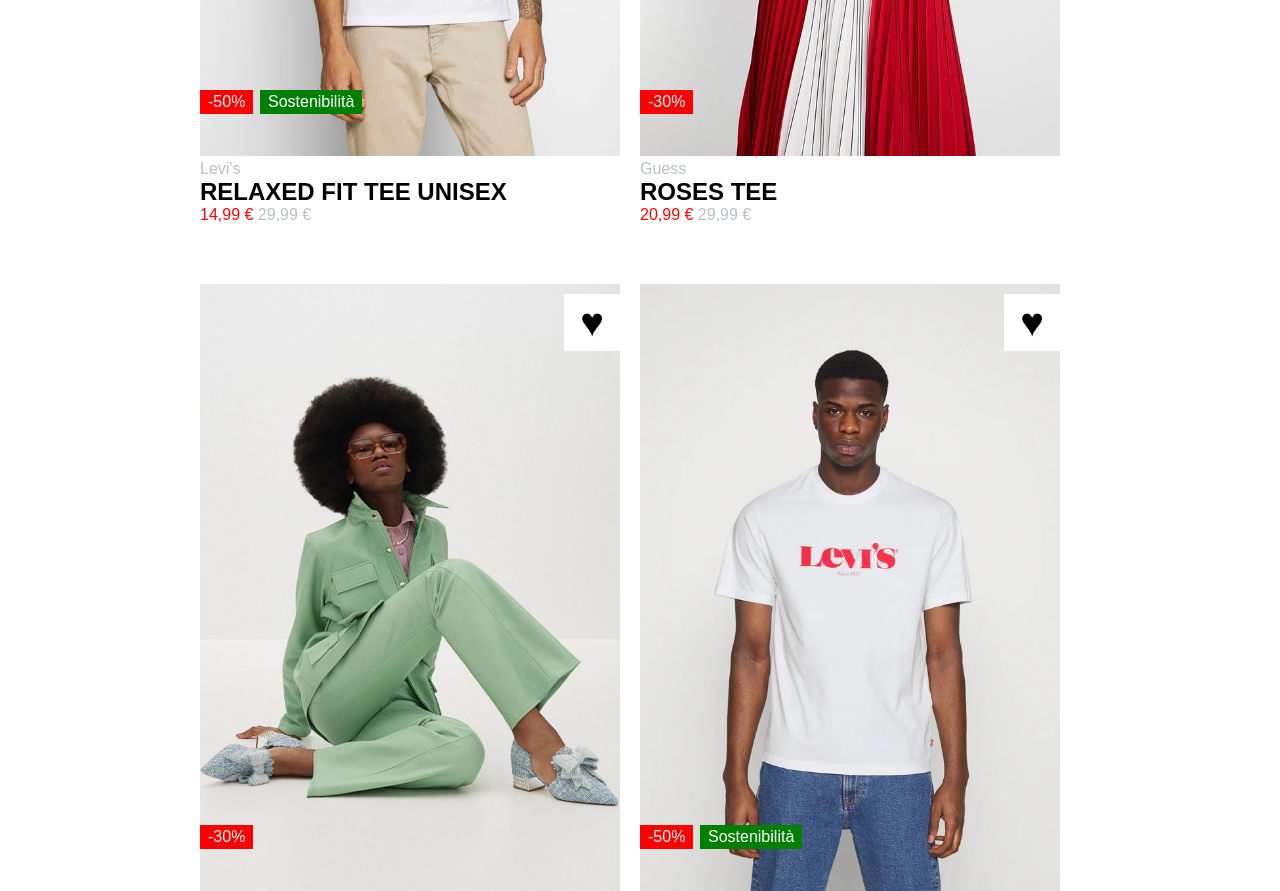
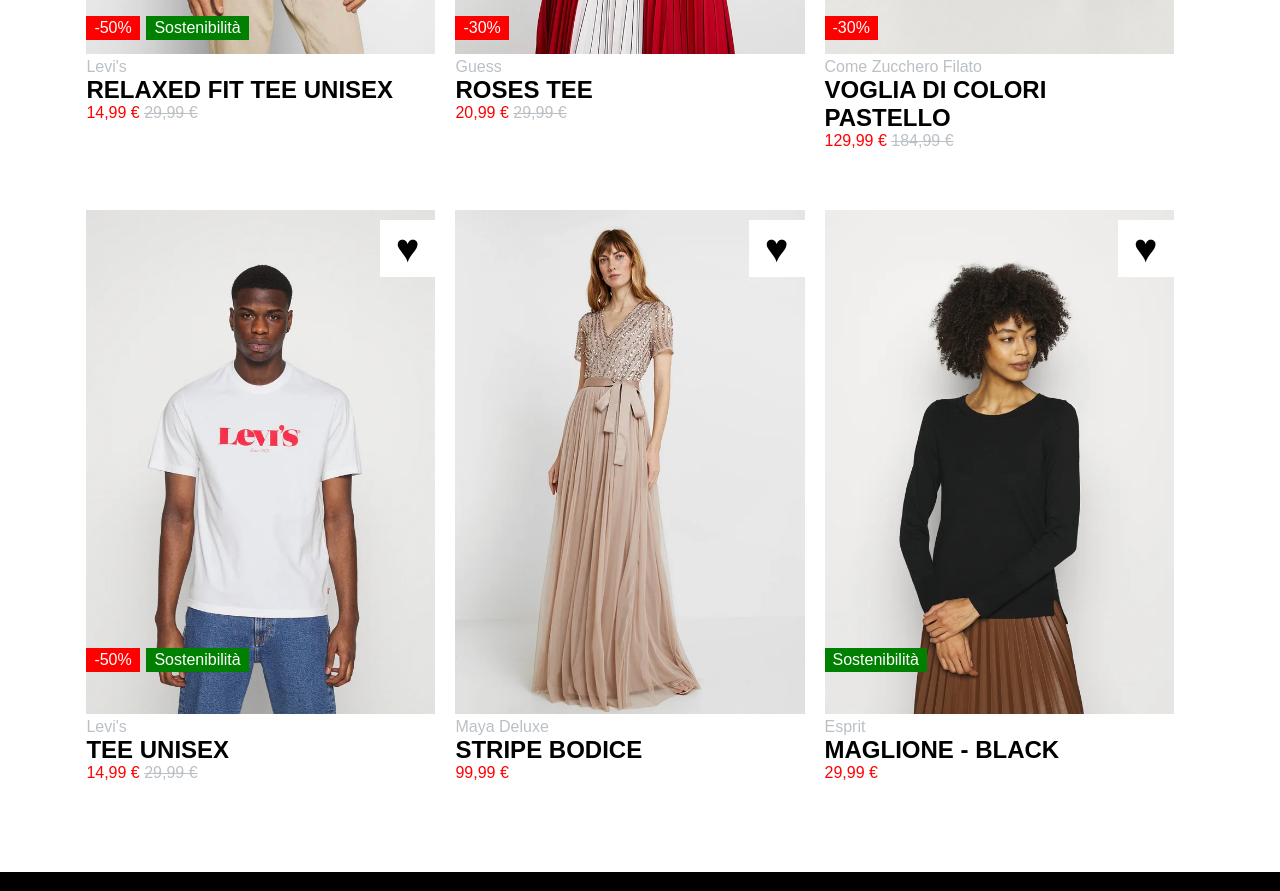
Before and after one commit to EmanueleDiLeo/html-css-boolando, a plain HTML site: page index.html in a window 1280 px wide. Shown: the part 600-1491 px from the top of the page. Drawn offline with Linux system fonts and the light colour scheme.

Commit message:
[ADD] : image resizing

```diff
--- a/css/style.css
+++ b/css/style.css
@@ -10,7 +10,7 @@ body{
 }
 
 .container{
-  width: 92%;
+  width: 90%;
   max-width: 1400px;
   margin: 0 auto;
 }
@@ -34,6 +34,8 @@ ul{
 /* ************************** HEADER *********************************** */
 
 header{
+  padding-top: 20px;
+  padding-bottom: 20px;
   position: fixed;
   top: 0;
   width: 100%;
@@ -45,7 +47,6 @@ header{
 }
 
 header div{
-  height: 70px;
   justify-content: space-between;
   align-items: center;
 }
@@ -69,20 +70,21 @@ main div.container{
 
 .card{
   position: relative;
-  cursor: pointer;
+  width:calc(100% / 3.3);
+  margin-bottom: 60px;
+  min-width: 250px;
   margin-right: 20px;
-  margin-bottom: 60px;
 }
 
 .card img{
   left: 0px;
   top: 0px;
-  max-width: 420px;
-  max-height: 650px;
+  max-width: 100%;
+  max-height:auto;
 }
 
-.card img:first-child{
-  z-index: 0;
+.cont-img{
+  cursor: pointer;
 }
 
 .switch{
@@ -91,8 +93,12 @@ main div.container{
   z-index: 1;
 }
 
-.card:hover .switch{
+.cont-img:hover .switch{
   display: block;
+}
+
+.heart:hover .heart{
+  color: red;
 }
 
 .box-position{
@@ -100,7 +106,6 @@ main div.container{
   position: absolute;
   z-index: 2;
   color: white;
-
 }
 
 .offer{
@@ -126,6 +131,7 @@ main div.container{
   right: 0;
   top: 10px;
   z-index: 2;
+  cursor: pointer;
 }
 
 #spe-position{
@@ -138,6 +144,10 @@ main span{
 
 .price{
   color: #ff0000;
+}
+
+.old-price{
+  text-decoration: line-through;
 }
 
 
--- a/index.html
+++ b/index.html
@@ -42,7 +42,7 @@
 
   <div class="container flex">
     <div class="card">
-      <div>
+      <div class="cont-img">
         <img src="img/1.webp" alt="levi" title="levi">
         <img class="switch" src="img/1b.webp" alt="levi" title="levi">
       </div>
@@ -55,12 +55,12 @@
       <span>Levi's</span>
       <h2>RELAXED FIT TEE UNISEX</h2>
       <span class="price">14,99 &euro; </span>
-      <span> 29,99 &euro;</span>
+      <span class="old-price"> 29,99 &euro;</span>
 
     </div>
 
     <div class="card">
-      <div>
+      <div class="cont-img">
         <img src="img/2.webp" alt="guess" title="guess">
         <img class="switch" src="img/2b.webp" alt="guess" title="guess">
       </div>
@@ -72,13 +72,13 @@
         <h2>ROSES TEE</h2>
 
         <span class="price">20,99 &euro; </span>
-        <span> 29,99 &euro;</span>
+        <span class="old-price"> 29,99 &euro;</span>
 
     </div>
 
 
     <div class="card">
-      <div>
+      <div class="cont-img">
         <img src="img/3.webp" alt="levi" title="levi">
         <img class="switch" src="img/3b.webp" alt="levi" title="levi">
       </div>
@@ -90,11 +90,11 @@
         <h2>VOGLIA DI COLORI PASTELLO</h2>
 
         <span class="price">129,99 &euro; </span>
-        <span> 184,99 &euro;</span>
+        <span class="old-price"> 184,99 &euro;</span>
 
     </div>
     <div class="card">
-      <div>
+      <div class="cont-img">
         <img src="img/4.webp" alt="levi" title="levi">
         <img class="switch" src="img/4b.webp" alt="levi" title="levi">
       </div>
@@ -107,11 +107,11 @@
         <h2>TEE UNISEX</h2>
 
         <span class="price">14,99 &euro; </span>
-        <span> 29,99 &euro;</span>
+        <span class="old-price"> 29,99 &euro;</span>
 
     </div>
     <div class="card">
-      <div>
+      <div class="cont-img">
         <img src="img/5.webp" alt="levi" title="levi">
         <img class="switch" src="img/5b.webp" alt="levi" title="levi">
       </div>
@@ -124,7 +124,7 @@
 
     </div>
     <div class="card">
-      <div>
+      <div class="cont-img">
         <img src="img/6.webp" alt="levi" title="levi">
         <img class="switch" src="img/6b.webp" alt="levi" title="levi">
       </div>
```
